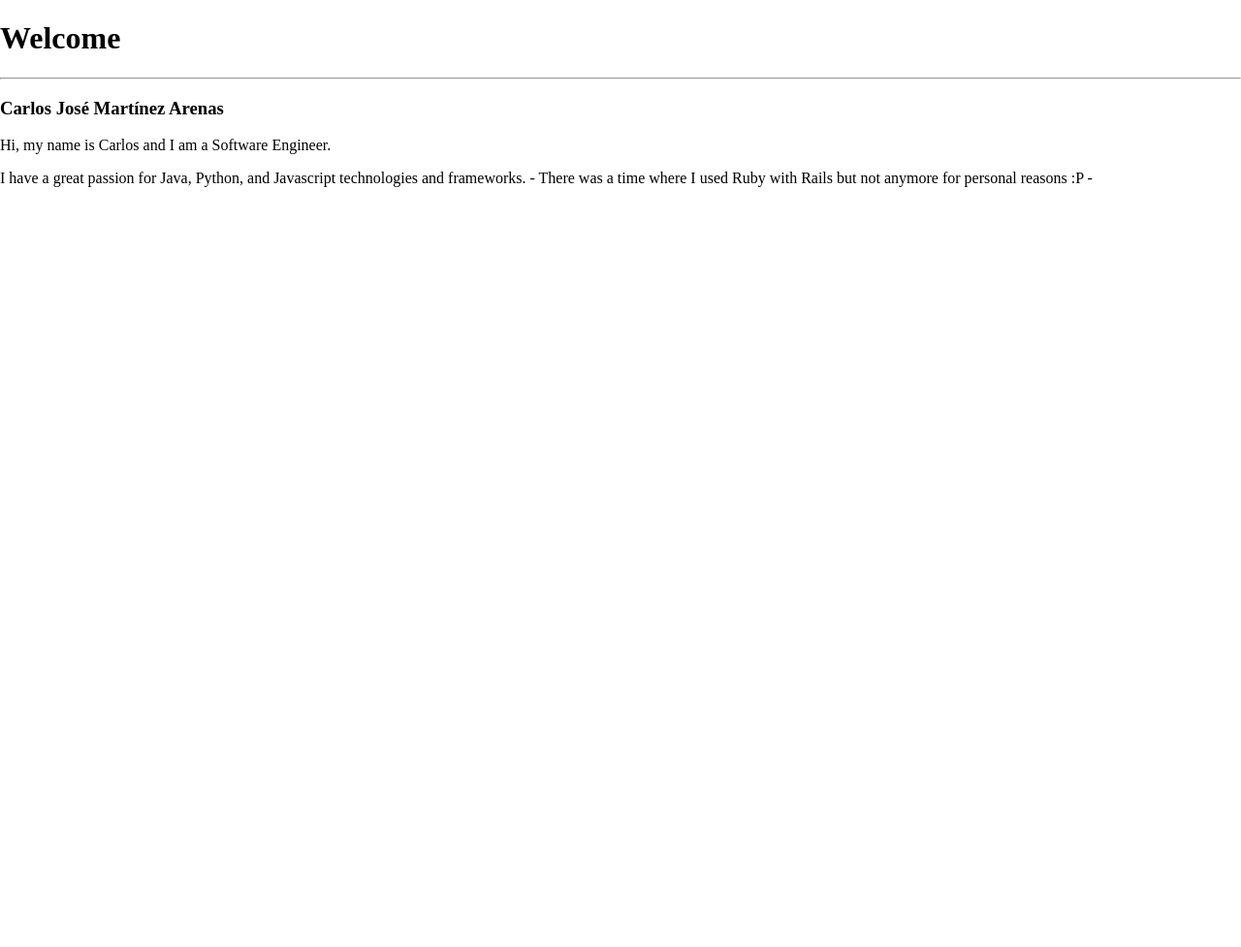
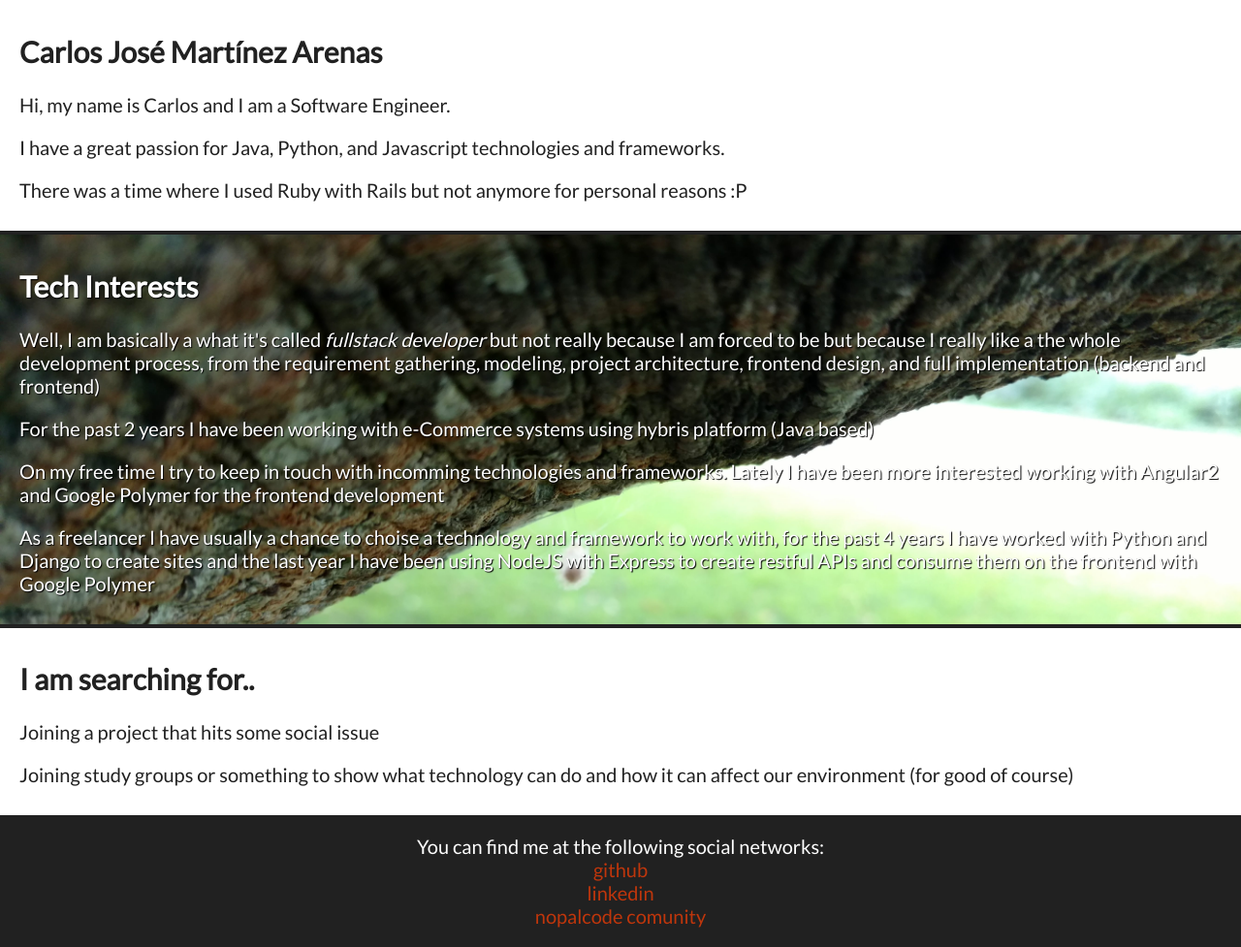
Before and after one commit to carlosJoseloMtz/carlosJoseloMtz.github.io, a plain HTML site: page index.html in a window 1280 px wide. Shown: the whole page at 97% size. Before the commit the page ends 800 px from the top, so only its background shows below. Drawn offline with Linux system fonts and the light colour scheme.

Commit message:
Added basic information

```diff
--- a/dist/css/master.css
+++ b/dist/css/master.css
@@ -1,4 +1,35 @@
 
 body {
-  margin: 0px;
+  margin: 0;
+  font-family: 'Lato', sans-serif;
+  font-size: 20px;
+  color: #212121;
 }
+
+section {
+  border-bottom: 4px solid #212121;
+  padding: 10px 20px;
+}
+
+section:last-of-type {
+  border: none;
+}
+
+footer {
+  padding: 20px 0;
+  text-align: center;
+  background-color: #212121;
+  color: white;
+}
+
+footer a {
+  text-decoration: none;
+  color: #BF360C;
+}
+
+#interests {
+  background-image: url('../images/banner.jpg');
+  background-size: cover;
+  color: white;
+  text-shadow: 1px 1px 1px black;
+}
--- a/index.html
+++ b/index.html
@@ -4,18 +4,60 @@
   <meta charset="utf-8">
   <title>Carlos Martinez Profile</title>
   <meta name="viewport" content="width=device-width, initial-scale=1.0">
+  <!-- google font -->
+  <link href="https://fonts.googleapis.com/css?family=Lato" rel="stylesheet">
   <link rel="stylesheet" href="dist/css/master.css" media="screen,projection" charset="utf-8">
 </head>
 <body>
-  <h1>Welcome</h1>
-  <hr>
-  <h3>Carlos José Martínez Arenas</h3>
+  <section id="welcome">
+    <h1>Carlos José Martínez Arenas</h1>
     <p>
       Hi, my name is Carlos and I am a Software Engineer.
     </p>
     <p>
       I have a great passion for Java, Python, and Javascript technologies and frameworks.
-    - There was a time where I used Ruby with Rails but not anymore for personal reasons :P -
     </p>
+    <p>
+      There was a time where I used Ruby with Rails but not anymore for personal reasons :P
+    </p>
+  </section>
+  <section id="interests">
+    <h2>Tech Interests</h2>
+    <p>
+      Well, I am basically a what it's called <i>fullstack developer</i> but not really because I
+      am forced to be but because I really like a the whole development process, from the requirement
+      gathering, modeling, project architecture, frontend design, and full implementation (backend and frontend)
+    </p>
+    <p>
+      For the past 2 years I have been working with e-Commerce systems using hybris platform (Java based)
+    </p>
+    <p>
+      On my free time I try to keep in touch with incomming technologies and frameworks. Lately
+      I have been more interested working with Angular2 and Google Polymer for the frontend development
+    </p>
+    <p>
+      As a freelancer I have usually a chance to choise a technology and framework to work with, for the past
+      4 years I have worked with Python and Django to create sites and the last year I have been using NodeJS with Express
+      to create restful APIs and consume them on the frontend with Google Polymer
+    </p>
+  </section>
+  <section id="willing">
+    <h2>I am searching for..</h2>
+    <p>
+      Joining a project that hits some social issue
+    </p>
+    <p>
+      Joining study groups or something to show what technology can do and how it can affect our environment (for good of course)
+    </p>
+  </section>
+  <footer>
+    You can find me at the following social networks:
+    <br>
+    <a href="https://github.com/carlosJoseloMtz">github</a>
+    <br>
+    <a href="https://mx.linkedin.com/in/carlos-jose-martinez-arenas-aba30980">linkedin</a>
+    <br>
+    <a href="https://plus.google.com/u/0/communities/103336733935539094921">nopalcode comunity</a>
+  </footer>
 </body>
 </html>
```
Also changed, not shown: dist/images/banner.jpg (added). Lines whose indentation alone changed are shown as unchanged.
